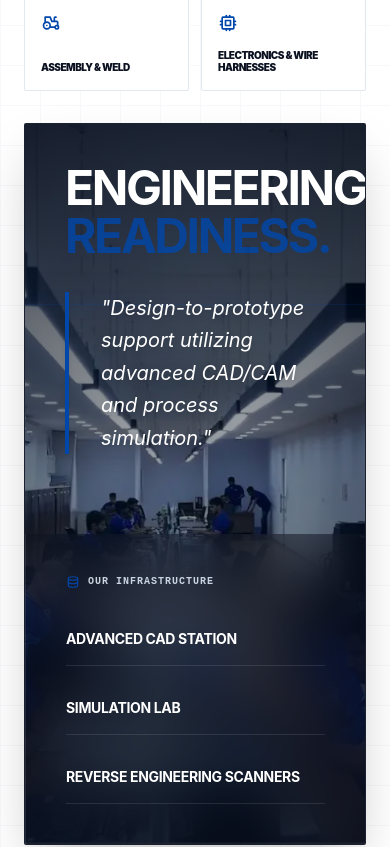
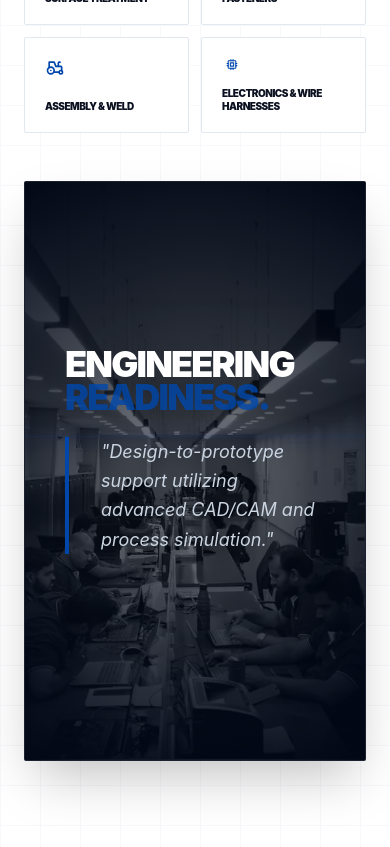
Before and after one commit to kritikalita/rv-site, a React (Vite) app: page /capabilities in a window 390 px wide. Shown: the part 1460-2307 px from the top of the page. Built offline with nearby package versions, Linux system fonts and the light colour scheme.

Commit message:
new edit

```diff
--- a/package.json
+++ b/package.json
@@ -12,12 +12,13 @@
   "dependencies": {
     "@studio-freight/lenis": "^1.0.42",
     "cobe": "^0.6.5",
+    "firebase": "^12.7.0",
     "framer-motion": "^12.23.26",
     "gsap": "^3.14.2",
     "react": "^19.2.0",
     "react-dom": "^19.2.0",
     "react-icons": "^5.5.0",
-    "react-router-dom": "^7.11.0",
+    "react-router-dom": "^7.12.0",
     "swiper": "^12.0.3"
   },
   "devDependencies": {
--- a/src/components/capabilities/CapabilitiesGrid.jsx
+++ b/src/components/capabilities/CapabilitiesGrid.jsx
@@ -1,6 +1,6 @@
 import React, { useState } from "react";
 import { motion, AnimatePresence } from "framer-motion";
-import { TbCircleFilled, TbDatabase, TbCpu } from "react-icons/tb";
+import { TbCircleFilled, TbDatabase, TbCpu, TbBinaryTree } from "react-icons/tb";
 import { capabilitiesData } from "../../pages/capabilitiesData";
 
 const CapabilitiesGrid = () => {
@@ -9,6 +9,9 @@ const CapabilitiesGrid = () => {
 
   // Helper to get current item data
   const currentData = capabilitiesData[active];
+
+  // LOGIC: Check if infrastructure data exists for this section
+  const hasInfra = currentData.infra && currentData.infra.length > 0;
 
   return (
     <section
@@ -45,13 +48,13 @@ const CapabilitiesGrid = () => {
           </div>
         </div>
 
-        {/* 1. SELECTOR GRID - UPDATED WITH GRADIENT BLUE */}
-        <div className="grid grid-cols-2 md:grid-cols-5 gap-3 mb-8">
+        {/* 1. SELECTOR GRID */}
+        <div className="grid grid-cols-2 md:grid-cols-5 gap-3 mb-12">
           {capabilitiesData.map((item, i) => (
             <button
               key={item.id}
               onClick={() => setActive(i)}
-              className={`group relative p-4 border transition-all duration-500 rounded-sm text-left overflow-hidden
+              className={`group relative p-5 border transition-all duration-500 rounded-sm text-left overflow-hidden h-24
                 ${
                   active === i
                     ? "bg-gradient-to-br from-[#0047AB] to-[#002D6B] border-brand-blue shadow-[0_0_20px_rgba(0,71,171,0.3)]"
@@ -84,12 +87,13 @@ const CapabilitiesGrid = () => {
               initial={{ opacity: 0, y: 10 }}
               animate={{ opacity: 1, y: 0 }}
               exit={{ opacity: 0, y: -10 }}
-              className="relative bg-[#010816] border border-white/10 rounded-sm overflow-hidden min-h-[550px] grid grid-cols-1 lg:grid-cols-12 shadow-2xl"
+              /* DYNAMIC GRID: If no infra, use 1 col, otherwise use 12 cols */
+              className={`relative bg-[#010816] border border-white/10 rounded-sm overflow-hidden min-h-[580px] shadow-2xl grid grid-cols-1 ${hasInfra ? 'lg:grid-cols-12' : ''}`}
             >
               <div className="absolute inset-0 z-0">
                 <img
                   src={currentData.image}
-                  className="w-full h-full object-cover opacity-60 transition-opacity duration-700"
+                  className="w-full h-full object-cover opacity-40 grayscale mix-blend-overlay transition-opacity duration-700"
                   alt={currentData.title}
                 />
                 <div
@@ -97,14 +101,13 @@ const CapabilitiesGrid = () => {
                   style={{
                     background:
                       "radial-gradient(circle at center, transparent 20%, #010816 100%)",
-                    opacity: 0.7,
                   }}
                 />
               </div>
 
-              {/* CONTENT LEFT (The Hover Trigger Side) */}
+              {/* CONTENT LEFT: Spans full width if hasInfra is false */}
               <div
-                className="lg:col-span-7 p-10 lg:p-14 flex flex-col justify-between relative z-10 overflow-hidden group/left"
+                className={`${hasInfra ? 'lg:col-span-7' : 'w-full'} p-10 lg:p-14 flex flex-col justify-center relative z-10 overflow-hidden group/left`}
                 onMouseEnter={() => setIsHovered(true)}
                 onMouseLeave={() => setIsHovered(false)}
               >
@@ -121,9 +124,8 @@ const CapabilitiesGrid = () => {
                   <div className="flex items-center gap-4 mb-6">
                     <currentData.icon
                       className="animate-pulse text-white"
-                      size={36}
+                      size={32}
                     />
-
                     <h4 className="text-2xl font-black uppercase tracking-tighter">
                       {currentData.title}{" "}
                       <span className="text-white/40 text-lg block lg:inline">
@@ -134,16 +136,14 @@ const CapabilitiesGrid = () => {
 
                   <div className="no-scrollbar overflow-y-auto pr-4">
                     <div className="space-y-6">
-                      <p className="text-xs lg:text-sm font-medium leading-relaxed border-l-2 border-white/30 pl-4">
+                      <p className={`text-sm font-medium leading-relaxed border-l-2 border-white/30 pl-4 text-blue-50 ${!hasInfra ? 'max-w-3xl' : ''}`}>
                         {currentData.engineering?.para1}
                       </p>
-
-                      <p className="text-[11px] lg:text-[12px] text-white/80 leading-relaxed font-light">
+                      <p className={`text-[12px] text-white/70 leading-relaxed font-light ${!hasInfra ? 'max-w-3xl' : ''}`}>
                         {currentData.engineering?.para2}
                       </p>
-
-                      <div className="bg-white/5 p-4 border border-white/10 rounded-sm">
-                        <p className="text-[11px] leading-relaxed text-white/70">
+                      <div className={`bg-white/5 p-5 border border-white/10 rounded-sm ${!hasInfra ? 'max-w-3xl' : ''}`}>
+                        <p className="text-[11px] leading-relaxed text-blue-200/80 italic font-mono uppercase tracking-wider">
                          {currentData.engineering?.para3}
                         </p>
                       </div>
@@ -151,43 +151,42 @@ const CapabilitiesGrid = () => {
                   </div>
                 </motion.div>
 
-                {/* MAIN CONTENT (Fades when hovered) */}
-                <div
-                  className={`transition-opacity duration-300 ${
-                    isHovered ? "opacity-10" : "opacity-100"
-                  }`}
-                >
-                  <h3 className="text-5xl font-bold text-white uppercase tracking-tighter mb-8 leading-none">
+                {/* MAIN CONTENT */}
+                <div className={`transition-all duration-500 ${isHovered ? "opacity-10 blur-sm scale-95" : "opacity-100"}`}>
+                  <h3 className="text-4xl md:text-5xl font-black text-white uppercase tracking-tighter mb-6 leading-[0.9]">
                     {currentData.title} <br />{" "}
                     <span className="text-brand-blue/80">Readiness.</span>
                   </h3>
-                  <p className="text-white text-xl leading-relaxed mb-10 border-l-4 border-brand-blue pl-8 italic max-w-xl drop-shadow-md">
+                  <p className={`text-slate-300 text-lg md:text-xl leading-relaxed mb-10 border-l-4 border-brand-blue pl-8 italic ${hasInfra ? 'max-w-xl' : 'max-w-3xl'}`}>
                     "{currentData.desc}"
                   </p>
                 </div>
               </div>
 
-              {/* CONTENT RIGHT */}
-              <div className="lg:col-span-5 bg-brand-dark/40 backdrop-blur-xl border-l border-white/10 p-10 lg:p-14 relative z-10">
-                <div className="flex items-center gap-2 mb-10">
+              {/* CONTENT RIGHT: Conditional Visibility */}
+              {hasInfra && (
+                <div className="lg:col-span-5 bg-[#020B18]/60 backdrop-blur-xl border-l border-white/10 p-10 lg:p-14 relative z-10 flex flex-col justify-center">
+                  <div className="flex items-center gap-2 mb-8">
                     <TbDatabase className="text-brand-blue" size={14} />
-                  <span className="text-[10px] font-mono text-slate-300 font-bold uppercase tracking-widest">
+                    <span className="text-[10px] font-mono text-slate-400 font-bold uppercase tracking-widest">
                       Our Infrastructure
                     </span>
                   </div>
-                <div className="space-y-8">
+                  <div className="space-y-5">
                     {currentData.infra.map((asset, idx) => (
                       <div
                         key={idx}
-                      className="flex items-center justify-between border-b border-white/10 pb-4"
+                        className="flex items-center gap-4 border-b border-white/5 pb-4 group/item hover:border-brand-blue/30 transition-colors"
                       >
-                      <span className="text-sm font-bold text-white uppercase tracking-tight transition-colors hover:text-brand-blue">
+                        <TbBinaryTree className="text-brand-blue/30 group-hover/item:text-brand-blue transition-colors" size={14} />
+                        <span className="text-xs md:text-sm font-bold text-slate-200 uppercase tracking-tight group-hover/item:text-white transition-colors">
                           {asset}
                         </span>
                       </div>
                     ))}
                   </div>
                 </div>
+              )}
             </motion.div>
           </AnimatePresence>
         </div>
--- a/src/pages/capabilitiesData.js
+++ b/src/pages/capabilitiesData.js
@@ -14,11 +14,8 @@ export const capabilitiesData = [
     engineering: {
       para1: "At Raghuvamsi the role of our Engineering team is to develop processes that are efficient, repeatable, and, most importantly, capable of meeting or exceeding the quality requirements of our Customers.",
       para2: "Our team drives Continuous Improvement initiatives focused on employing “Best Practices” at all stages. We design and build our own fixtures for machining, welding and assembly, as well as most of the cutting tools that we use.",
-      subTag: "SPC_COMMITMENT",
       para3: "Our commitment to the use of Statistical Process Control on the shop floor provides an objective method to validate the capabilities of our processes."
     },
-    specs: ["CATIA / Mastercam", "3D Digital Twin", "Process Simulation", "Feasibility Analysis", "Tooling Design"],
-    infra: ["Advanced CAD Station", "Simulation Lab", "Reverse Engineering Scanners"],
     image: "src/assets/images/capEng.webp"
   },
   {
@@ -30,11 +27,11 @@ export const capabilitiesData = [
     engineering: {
       para1: "The core of our business is Precision Machining. With more than 2 decades of experience, we have developed broad capabilities across multiple disciplines including CNC Swiss Turning, Multi-Axis Mill-Turn, 5-axis Palletized Machining, EDM and Grinding.",
       para2: "From ultra-precise tiny missile guidance components to complex 5-Axis milling of jet engine brackets, we rely on our team’s skill to produce results that meet our standards for quality. We routinely work to tolerances of 0.0002” (5.0 µm) in machining and 0.0001” (2.5 µm) in grinding.",
-      subTag: "DEDICATED_CELL_LOGIC",
+      subTag: "DEDICATED CELL LOGIC",
       para3: "We leverage dedicated “part family” machining cells for process refinement and schedule flexibility. Supported by our Engineering and Quality teams, this allows for a optimized, lower-cost machining option for high-complexity products."
     },
     specs: ["0.005mm Bore", "7.5 Micron EDM", "Swiss 32mm"],
-    infra: ["Mazak Integrex", "Makino DA300"],
+    infra: ["MULTI-AXIS MACHINING CENTERS", "CNC TURNING CENTERS", "CNC SWISS", "EDM MACHINES", "MICRO DEBURRING"],
     image: "src/assets/images/capPres.webp"
   },
   {
@@ -46,11 +43,11 @@ export const capabilitiesData = [
     engineering: {
       para1: "Raghuvamsi Group has a range of electro-mechanical system capabilities. We specialise in low-volume, high-mix electronics manufacturing, providing fully integrated and high-reliability solutions.",
       para2: "We are accustomed to working with specialist complex markets and consistently meeting high-demand specifications. Our team is focused on the stringent requirements of the aerospace, defence and oil and gas industries.",
-      subTag: "SYSTEM_INTEGRATION",
+      subTag: "SYSTEM INTEGRATION",
       para3: "Raghuvamsi brings together decades of unrivalled experience in providing end-to-end electro-mechanical solutions through our specialized full systems assembly and comprehensive box build services."
     },
     specs: ["Roller Swaging", "Helium Leak Test", "Orbital Riveting"],
-    infra: ["Class 100k Clean Room", "Torque Systems"],
+    // infra: ["Class 100k Clean Room", "Torque Systems"],
     image: "src/assets/images/capEM.webp"
   },
   {
@@ -66,7 +63,7 @@ export const capabilitiesData = [
       para3: "Our high-precision manufacturing output includes mission-critical composite parts and structural components for aircraft, helicopters, UAV’s and spacecraft."
     },
     specs: ["Aerospace Autoclave", "RTM Moulding", "NDT Ultrasonic"],
-    infra: ["PLC Autoclaves", "ISO Class 8 Lab"],
+    // infra: ["PLC Autoclaves", "ISO Class 8 Lab"],
     image: "https://images.unsplash.com/photo-1552664730-d307ca884978"
   },
 {
@@ -82,7 +79,7 @@ export const capabilitiesData = [
       para3: "From engine parts like combustion liners to cabin interiors, our concurrent engineering kitting and pre-fit assembly solutions help customers reduce installation time and part count while improving quality."
     },
     specs: ["4kW Fiber Laser", "8-Axis Bending", "Hydro Forming"],
-    infra: ["Hydro-form Units", "8-Axis Benders"],
+    // infra: ["Hydro-form Units", "8-Axis Benders"],
     image: "https://images.unsplash.com/photo-1535295972055-1c762f4483e5"
   },
 {
@@ -98,7 +95,7 @@ export const capabilitiesData = [
       para3: "By utilizing advanced finish grinding technology, we ensure that every gear set delivers the exact tooth-contact patterns and durability required for mission-critical applications."
     },
     specs: ["Max 23.5\" Dia", "AS9100 Certified", "5-200 Teeth"],
-    infra: ["Gleason Phoenix", "Finish Grinders"],
+    infra: ["Spiral Bevel Gears", "Hypoid Bevel Gears", "Zerol Bevel Gears", "Spur Gears", "Splines Internal & External", "Gears and Spline Shaft", "Helical Gears", "Internal Gears", "Right Angle/Miter Gears"],
     image: "src/assets/images/capHiPres.webp"
   },
   {
@@ -114,7 +111,7 @@ export const capabilitiesData = [
       para3: "Beyond in-house capabilities, we manage strategic partnerships with OEM-approved vendors for HVOF/Thermal spray, Brazing, and Micro-structure testing, ensuring a complete end-to-end surface solution."
     },
     specs: ["Level 3 MPI/FPI", "Anodize Type II/III", "Titanium Cleaning"],
-    infra: ["2500L Tanks", "Robotic Painting"],
+    // infra: ["2500L Tanks", "Robotic Painting"],
     image: "src/assets/images/capSurf.webp"
   },
   {
@@ -130,7 +127,7 @@ export const capabilitiesData = [
       para3: "Complying with elite aerospace standards, we serve as a primary partner for MoD establishments, Space Organizations including ISRO and BrahMos, and major private defense OEMs globally."
     },
     specs: ["M1.4 - M20 Range", "Cold Heading", "Thread Rolling"],
-    infra: ["Wire Draw Lines", "Testing Lab", "Centerless Grinders"],
+    // infra: ["Wire Draw Lines", "Testing Lab", "Centerless Grinders"],
     image: "https://images.unsplash.com/photo-1517055727180-d1a6761c54c4"
   },
 {
@@ -146,7 +143,7 @@ export const capabilitiesData = [
       para3: "Beyond manufacturing, we offer repair and overhaul of control units and flight simulator seat systems. We manage the procurement and fitting of electrical systems, delivering fully tested and certified onsite installations."
     },
     specs: ["Turbine Components", "Heli-coil® / Swaging", "Flight Sim Systems"],
-    infra: ["NADCAP Weld Cells", "Proof Load Testing", "NDT Inspection"],
+    // infra: ["NADCAP Weld Cells", "Proof Load Testing", "NDT Inspection"],
     image: "https://images.unsplash.com/photo-1504328332780-bebf217e04cd"
   },
 {
@@ -162,7 +159,7 @@ export const capabilitiesData = [
       para3: "Serving the aerospace, defense, and aircraft training sectors, our engineers maintain open communication throughout the product lifecycle—ensuring innovative technologies meet individual customer specifications every time."
     },
     specs: ["RF / Coaxial / Triaxial", "PCB (SMT & THT)", "MIL-SPEC Over-molding"],
-    infra: ["Braiding Machines", "Potting Stations", "SMT Assembly Line"],
+    // infra: ["Braiding Machines", "Potting Stations", "SMT Assembly Line"],
     image: "src/assets/images/capEwh.webp"
   },
 ];
```
Also changed, not shown: src/components/capabilities/SectorIntelligence.jsx (+29 -17 lines), src/components/common/Footer.jsx (+0 -8 lines), src/App.jsx (line endings or trailing spaces), 1 other file (tests, documents, lock files or other folders). Lines whose indentation alone changed are shown as unchanged.
